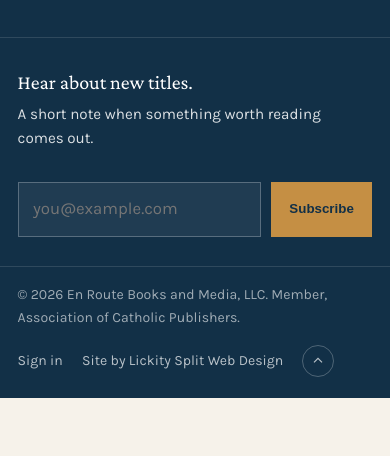
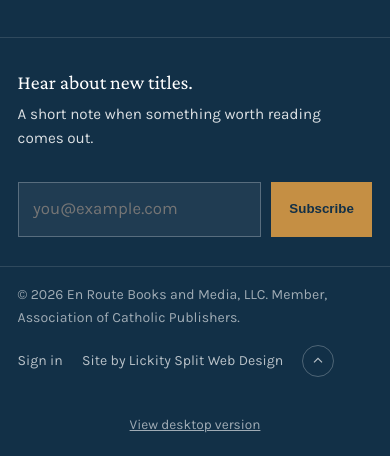
Before and after one commit to liquid1188/en-route-books, an Eleventy site: page src/book.njk in a window 390 px wide. Shown: the part 1855-2311 px from the top of the page. Before the commit the page ends 2253 px from the top, so only its background shows below. Built offline with nearby package versions, Linux system fonts and the light colour scheme; Eleventy itself is replaced by a stand-in of ours; files that its build step writes are made by us from their sources.

Commit message:
Add View desktop version toggle in footer

```diff
--- a/src/_includes/base.njk
+++ b/src/_includes/base.njk
@@ -59,5 +59,7 @@
     <span class="util"><a href="/admin/">Sign in</a><a href="https://lickitysplitweb.com">Site by Lickity Split Web Design</a><a class="totop" href="#top" onclick="window.scrollTo({top:0,behavior:'smooth'});return false" aria-label="Back to top"><svg viewBox="0 0 24 24" aria-hidden="true"><path fill="none" stroke="currentColor" stroke-width="1.8" d="m6 14 6-6 6 6"/></svg></a></span>
   </div>
 </footer>
+<!-- View desktop version toggle (Lickity Split) -->
+<script>(function(){var K='lsw-desktop',m=document.querySelector('meta[name="viewport"]');if(!m)return;var orig=m.getAttribute('content')||'width=device-width, initial-scale=1',on=sessionStorage.getItem(K)==='1',mobile=window.matchMedia('(max-width: 900px)').matches;if(!mobile&&!on)return;function apply(){m.setAttribute('content',on?'width=1200':orig)}apply();var a=document.createElement('a');a.href='#';a.className='view-desktop';a.textContent=on?'View mobile version':'View desktop version';a.style.cssText='display:block;text-align:center;font:inherit;font-size:.85rem;padding:1rem 1rem 1.25rem;opacity:.7;text-decoration:underline;color:inherit';a.addEventListener('click',function(e){e.preventDefault();on=!on;sessionStorage.setItem(K,on?'1':'0');apply();a.textContent=on?'View mobile version':'View desktop version';window.scrollTo(0,0)});var f=document.querySelector('footer');(f||document.body).appendChild(a)})();</script>
 </body>
 </html>
```
